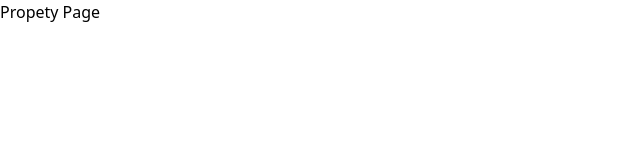
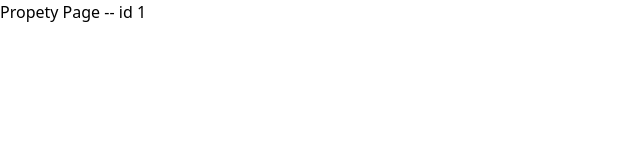
Before and after one commit to jamesperrin/udemy-NextJSFromScratch, a Next.js app: page /properties/1 in a window 1280 px wide. Shown: the top 160 px of the page, without its empty margins (0-640 px from the left). Built offline with nearby package versions, Linux system fonts and the light colour scheme.

Commit message:
Complete Section 2.12 Client Component & Navigation Hooks

```diff
--- a/src/app/page.jsx
+++ b/src/app/page.jsx
@@ -4,7 +4,7 @@ const HomePage = () => {
   return (
     <div>
       <h1 className="text-3xl font-bold">Welcome</h1>
-      <Link href="/properties">Go To Properties</Link>
+      <Link href="/properties/1">Go To Properties</Link>
     </div>
   );
 };
--- a/src/app/properties/[id]/page.jsx
+++ b/src/app/properties/[id]/page.jsx
@@ -1,5 +1,9 @@
-const PropertyPage = () => {
-  return <div>Propety Page</div>;
+const PropertyPage = async ({ params }) => {
+  // Dynamic APIs are Asynchronous
+  // See: https://nextjs.org/docs/messages/sync-dynamic-apis
+  const { id } = await params;
+
+  return <div>Propety Page -- id {id}</div>;
 };
 
 export default PropertyPage;
```
